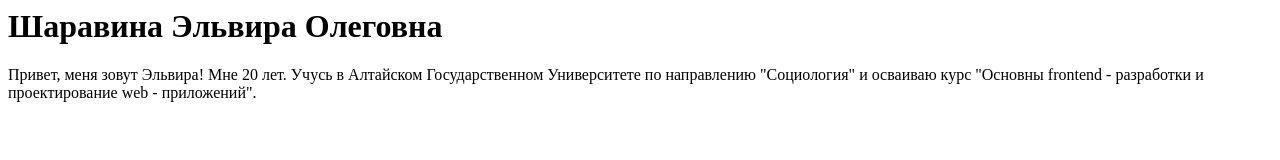
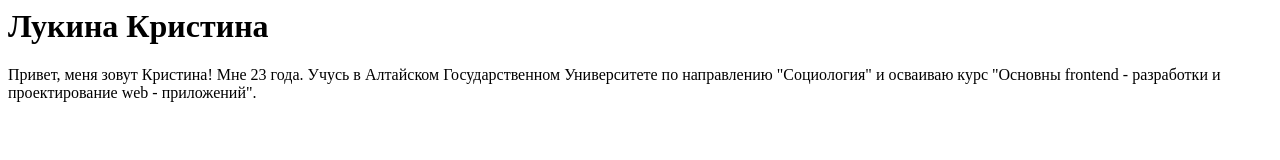
Before and after one commit to LukinaKris/my-Lab, a plain HTML site: page index.html in a window 1280 px wide. Drawn offline with Linux system fonts and the light colour scheme.

Commit message:
Update index.html

```diff
--- a/index.html
+++ b/index.html
@@ -3,7 +3,7 @@
 		<title>Github Test</title>
 	</head>
 	<body>
-	<h1>Шаравина Эльвира Олеговна</h1>
-	<p>Привет, меня зовут Эльвира! Мне 20 лет. Учусь в Алтайском Государственном Университете по направлению "Социология" и осваиваю курс "Основны frontend - разработки и проектирование  web - приложений".</p>
+	<h1>Лукина Кристина</h1>
+	<p>Привет, меня зовут Кристина! Мне 23 года. Учусь в Алтайском Государственном Университете по направлению "Социология" и осваиваю курс "Основны frontend - разработки и проектирование  web - приложений".</p>
     </body>
 </html>
```
